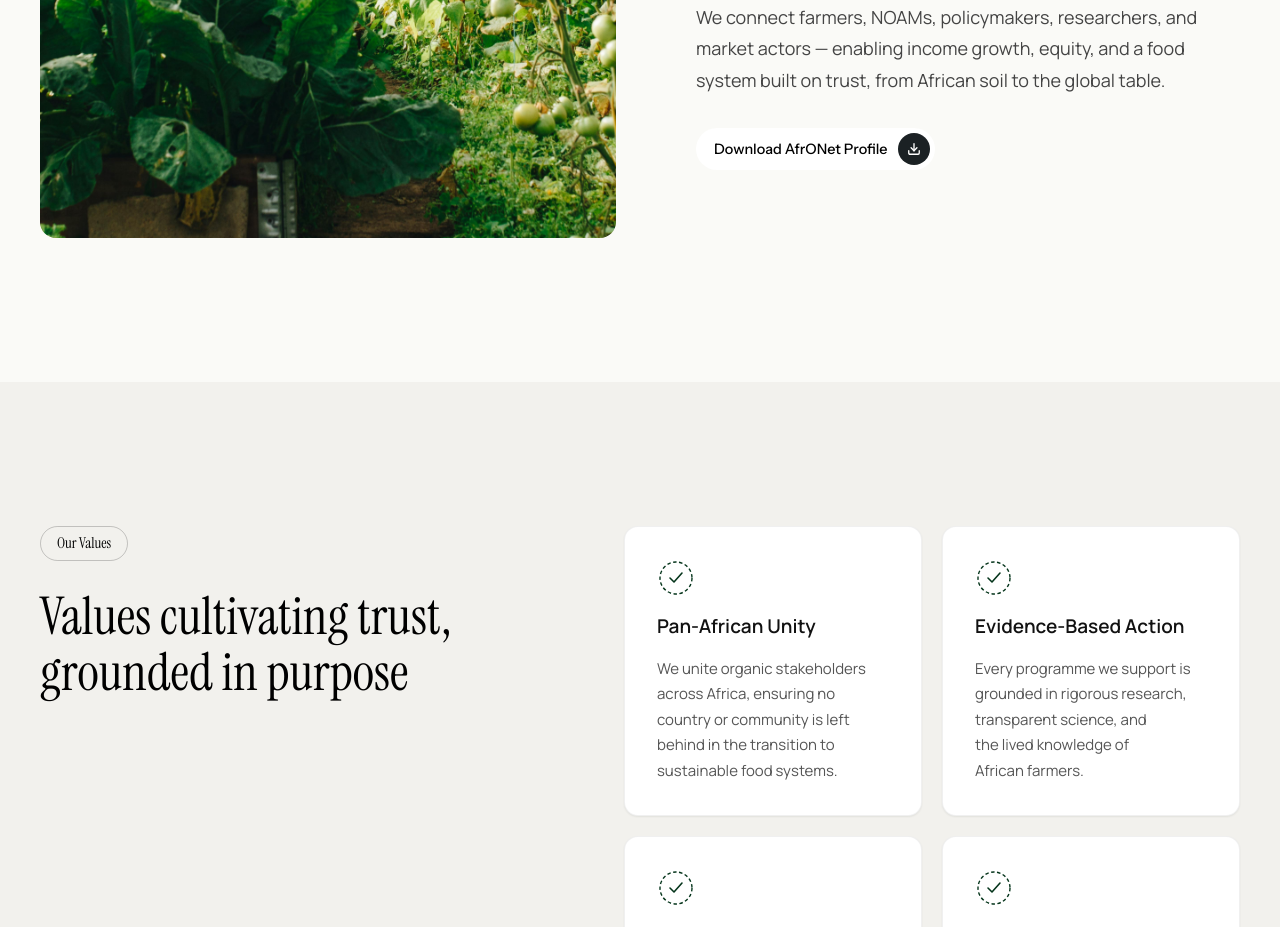
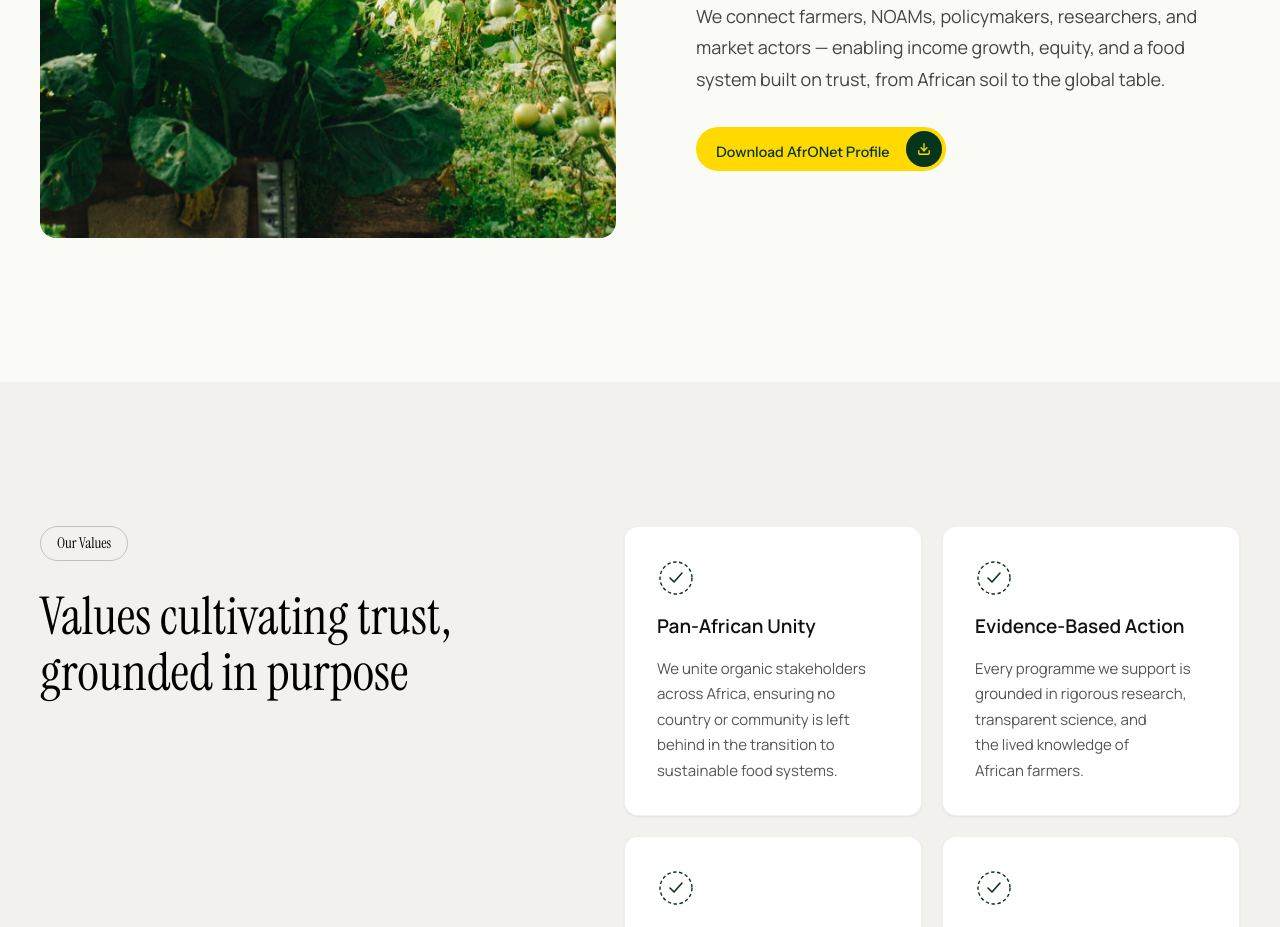
Before and after one commit to jkidune/afronet-web, a Next.js app: page /about in a window 1280 px wide. Shown: the part 3700-4627 px from the top of the page. Built offline with nearby package versions, Linux system fonts and the light colour scheme; no server answers.

Commit message:
Refine AfrONet profile button styling

```diff
--- a/src/components/sections/about/AboutMission.tsx
+++ b/src/components/sections/about/AboutMission.tsx
@@ -111,14 +111,21 @@ export default function AboutMission() {
                         animate={inView ? 'visible' : 'hidden'}
                         variants={fadeUp}
                     >
-                        <a href="/AfrONet%20Profile.pdf" download className="hero-cta group">
-                            <span
-                                style={{ fontFamily: 'var(--font-display)', textDecoration: 'none' }}
-                                className="font-medium text-[0.9rem] text-black whitespace-nowrap"
-                            >
-                                Download AfrONet Profile
+                        <a
+                            href="/AfrONet%20Profile.pdf"
+                            download
+                            className="inline-flex items-center bg-[#FFD900] rounded-full p-1 pl-5 gap-4 hover:bg-[#e5c300] transition-colors group/profile-btn self-start"
+                            style={{ textDecoration: 'none' }}
+                        >
+                            <span className="relative h-[1.25em] overflow-hidden font-medium text-[0.9rem] text-[#05351B] whitespace-nowrap" style={{ fontFamily: 'var(--font-display)' }}>
+                                <span className="block transition-transform duration-500 ease-out group-hover/profile-btn:-translate-y-full">
+                                    Download AfrONet Profile
+                                </span>
+                                <span className="absolute left-0 top-full block transition-transform duration-500 ease-out group-hover/profile-btn:-translate-y-full">
+                                    Download AfrONet Profile
+                                </span>
                             </span>
-                            <span className="hero-cta-icon group-hover:bg-[#2d5a27] group-hover:scale-105">
+                            <span className="w-[36px] h-[36px] bg-[#05351B] rounded-full flex items-center justify-center text-[#FFD900] group-hover/profile-btn:scale-105 transition-transform">
                                 <Download size={14} strokeWidth={2.3} />
                             </span>
                         </a>
```
